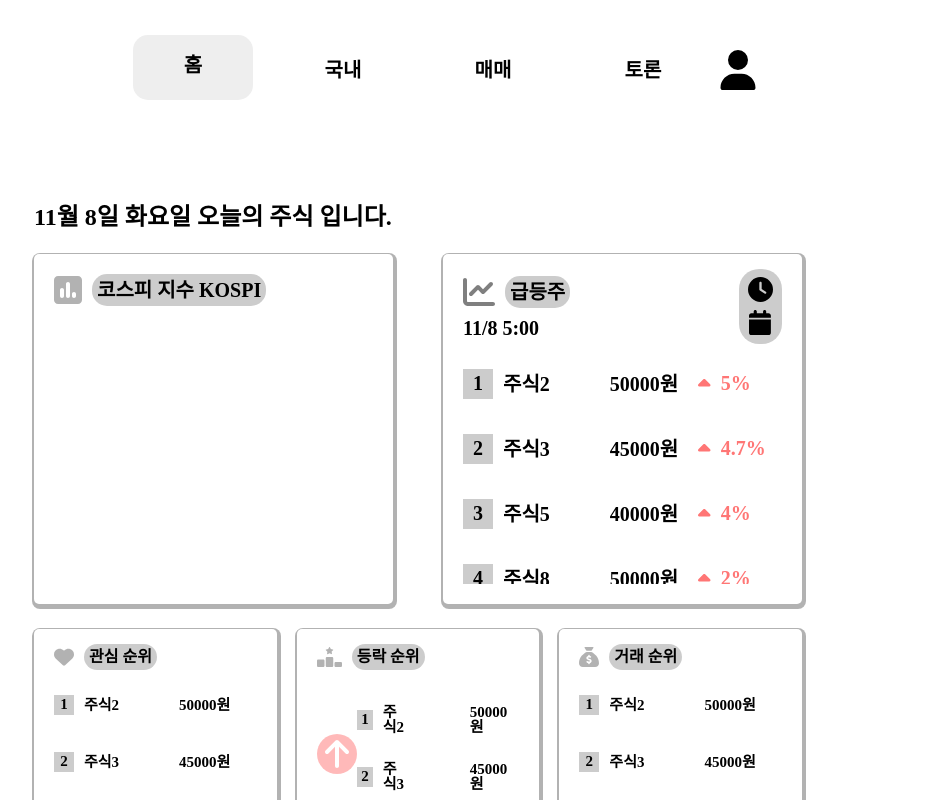
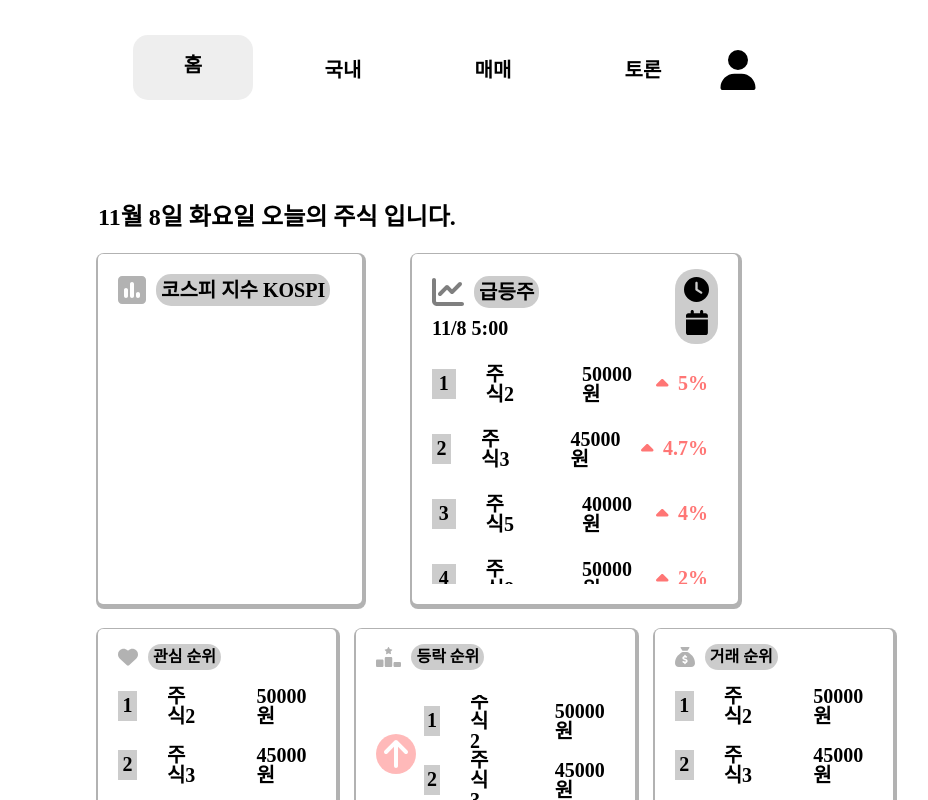
Before and after one commit to KW-DB-Project/DB-Project-FE, a React (Create React App) app in the folder db-frontend/: page / in a window 1280 px wide. Shown: the top 800 px of the page, without its empty margins (222-1150 px from the left). Built offline with nearby package versions, Linux system fonts and the light colour scheme.

Commit message:
Change Directory Structure

```diff
--- a/db-frontend/src/common/MenuNav.jsx
+++ b/db-frontend/src/common/MenuNav.jsx
@@ -37,7 +37,7 @@ const MenuNav = () => {
   width:100%;
   position:fixed;
   display:flex;
-  justify-content: center;
+  justify-content:center;
 
 `;
 
--- a/db-frontend/src/component/RankingEntry.jsx
+++ b/db-frontend/src/component/main-page/RankingEntry.jsx
@@ -4,9 +4,9 @@ const Entry = styled.li`
   display: flex;
   align-items: center;
   width: 100%;
-  height:50px;
+  height:52px;
   margin-bottom:7px;
-  font-size: 15px;
+  font-size: 20px;
   font-weight: 800;
 `;
 
@@ -14,10 +14,11 @@ const RankNumber = styled.div`
   display: flex;
   justify-content: center;
   align-items: center;
-  width:20px;
-  height:20px;
+  width:30px;
+  height:30px;
   background-color: rgba(0,0,0,0.2);
   padding-bottom: 2px;
+  margin-right: 20px;
 `;
 
 const StockName = styled.div`
--- a/db-frontend/src/component/SoaringStockEntry.jsx
+++ b/db-frontend/src/component/main-page/SoaringStockEntry.jsx
@@ -20,6 +20,7 @@ const RankNumber = styled.div`
   height:30px;
   background-color: rgba(0,0,0,0.2);
   padding-bottom: 2px;
+  margin-right: 20px;
 `;
 
 const StockName = styled.div`
--- a/db-frontend/src/pages/MainPage.jsx
+++ b/db-frontend/src/pages/MainPage.jsx
@@ -1,15 +1,15 @@
 import { useState } from "react";
 import styled from "styled-components"
-import ChartWrapper from "../component/ChartWrapper";
-import InterestStock from "../component/InterestStock";
-import SoaringStock from "../component/SoaringStock";
-import TradingRanking from "../component/TradingRanking";
-import UpDownRanking from "../component/UpDownRanking";
+import ChartWrapper from "../component/main-page/ChartWrapper";
+import InterestStock from "../component/main-page/InterestStock";
+import SoaringStock from "../component/main-page/SoaringStock";
+import TradingRanking from "../component/main-page/TradingRanking";
+import UpDownRanking from "../component/main-page/UpDownRanking";
 
 const MainBox = styled.div`
   display: flex;
   flex-direction: column;
-  width:60%;
+  width:50%;
   padding-top: 160px;
   margin: 0 auto;
 `;
--- a/db-frontend/src/pages/StockViewPage.jsx
+++ b/db-frontend/src/pages/StockViewPage.jsx
@@ -26,12 +26,27 @@ const Box = styled.div`
   padding: 20px;
 `;
 
+const SubNav = styled.div`
+  display:flex;
+  justify-content: center;
+  align-items: center;
+  font-size:20px;
+  background-color: rgba(0,0,0,0.2);
+  border-radius:15px;
+  padding: 0 5px;
+  margin-left: 10px;
+  h3{
+    font-weight: 600;
+  }
+`;
+
 
 function StockViewPage(){
   return (
   <MainBox>
     <Container>
-      <Box/>
+      <Box>
+      </Box>
       <Box/>
     </Container>
   </MainBox>
--- a/db-frontend/src/styles/GlobalStyle.js
+++ b/db-frontend/src/styles/GlobalStyle.js
@@ -2,9 +2,9 @@ import { createGlobalStyle } from "styled-components";
 
 const GlobalStyle = createGlobalStyle`
   body{
-    background-color : ${(props) => props.theme.bgColor};
+    background-color : white;
     color : black;
-    margin-top: 20px;
+    margin-top:20px;
   }
 
   *{
```
Also changed, not shown: db-frontend/src/component/main-page/ChartWrapper.jsx (renamed from db-frontend/src/component/ChartWrapper.jsx), db-frontend/src/component/main-page/InterestStock.jsx (renamed from db-frontend/src/component/InterestStock.jsx), db-frontend/src/component/main-page/KOSPIChart.jsx (renamed from db-frontend/src/component/KOSPIChart.jsx), db-frontend/src/component/main-page/SoaringStock.jsx (renamed from db-frontend/src/component/SoaringStock.jsx), db-frontend/src/component/main-page/TradingRanking.jsx (renamed from db-frontend/src/component/TradingRanking.jsx), db-frontend/src/component/main-page/UpDownRanking.jsx (renamed from db-frontend/src/component/UpDownRanking.jsx).
